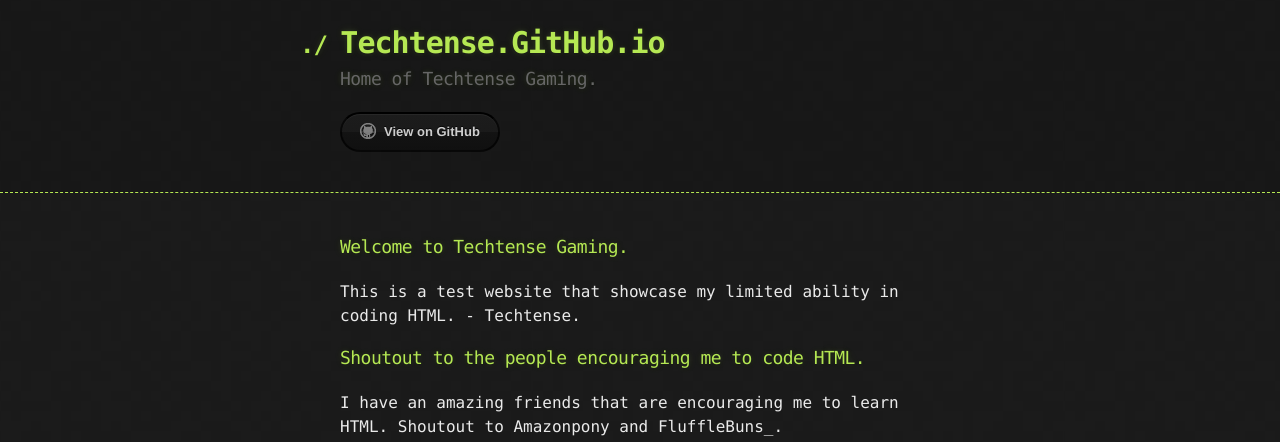
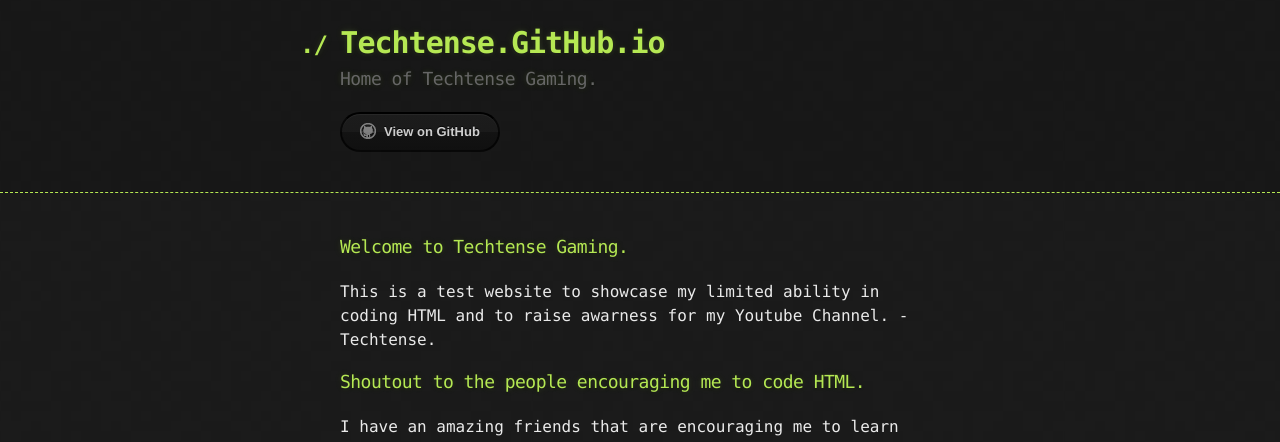
Before and after one commit to Techtense/Techtense.github.io, a plain HTML site: page index.html in a window 1280 px wide. Shown: the top 442 px of the page. Drawn offline with Linux system fonts and the light colour scheme.

Commit message:
Update index.html

```diff
--- a/index.html
+++ b/index.html
@@ -8,7 +8,7 @@
     <link rel="stylesheet" type="text/css" href="stylesheets/github-dark.css" media="screen">
     <link rel="stylesheet" type="text/css" href="stylesheets/print.css" media="print">
 
-    <title>Techtense.GitHub.io by Techtense</title>
+    <title>TechtenseGaming.me by Techtense</title>
   </head>
 
   <body>
@@ -29,7 +29,7 @@
         <h3>
 <a id="welcome-to-techtense-gaming" class="anchor" href="#welcome-to-techtense-gaming" aria-hidden="true"><span class="octicon octicon-link"></span></a>Welcome to Techtense Gaming.</h3>
 
-<p>This is a test website that showcase my limited ability in coding HTML. - Techtense.</p>
+<p>This is a test website to showcase my limited ability in coding HTML and to raise awarness for my Youtube Channel. - Techtense.</p>
 
 <h3>
 <a id="shoutout-to-the-people-encouraging-me-to-code-html" class="anchor" href="#shoutout-to-the-people-encouraging-me-to-code-html" aria-hidden="true"><span class="octicon octicon-link"></span></a>Shoutout to the people encouraging me to code HTML.</h3>
```
